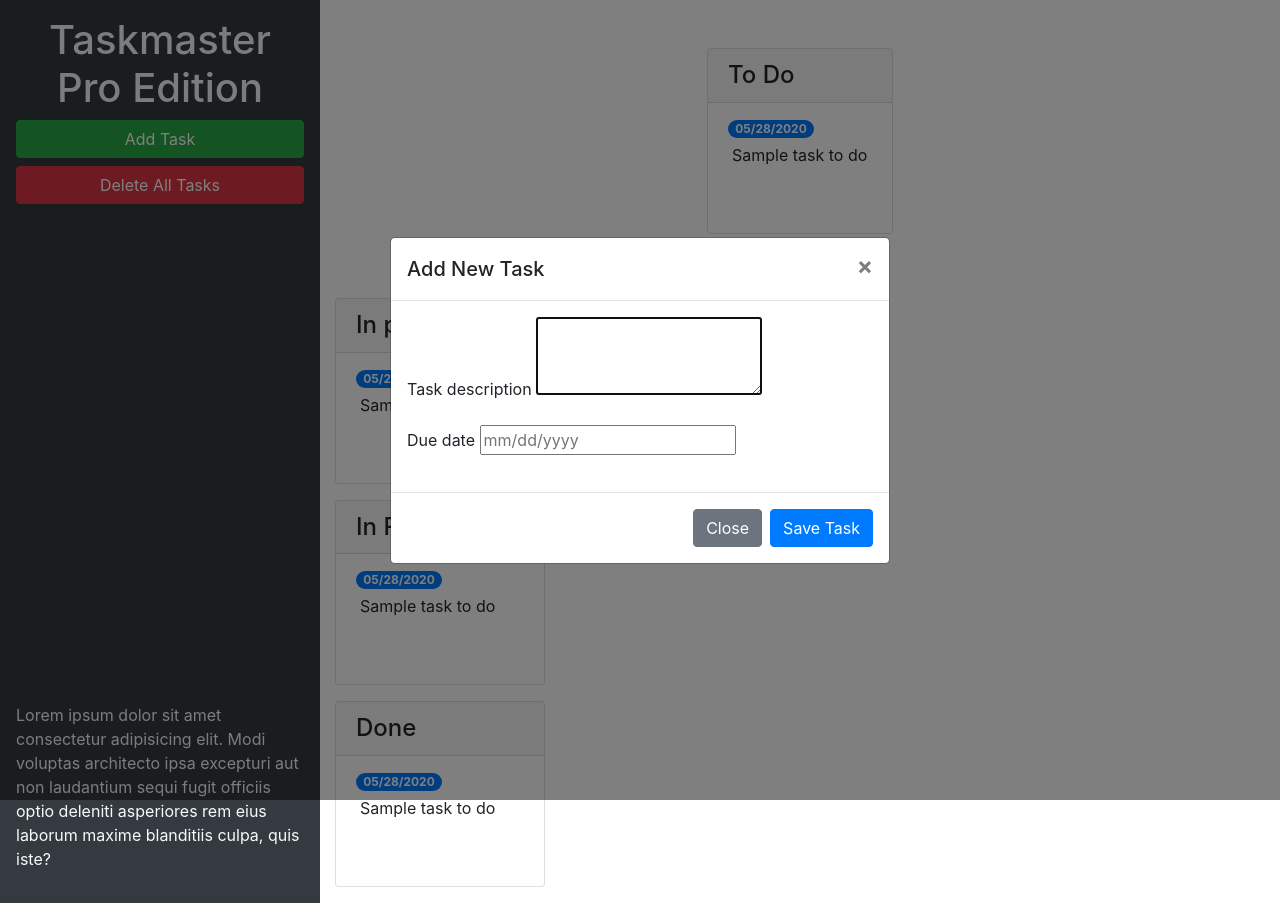
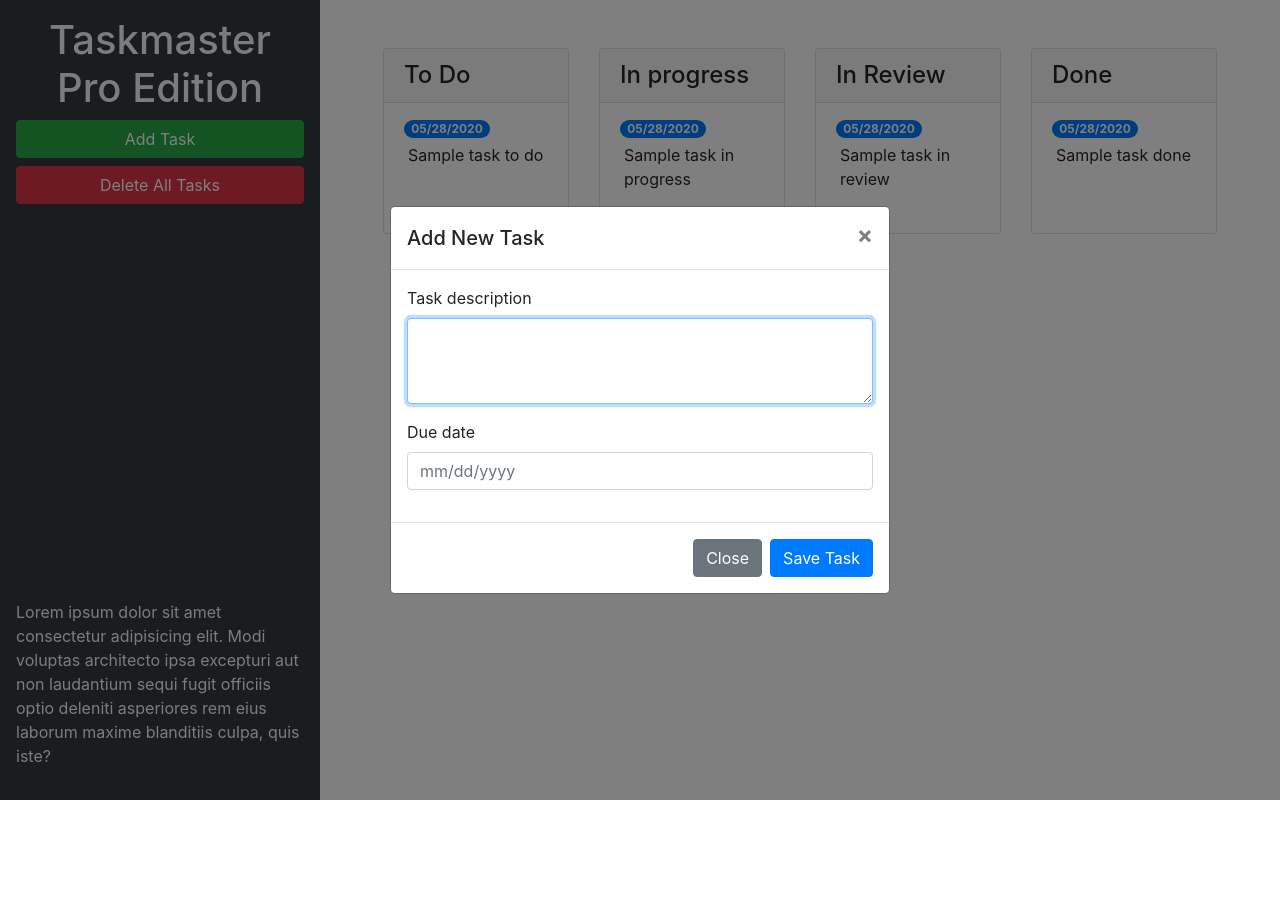
Before and after one commit to sas1300/taskmaster-pro, a plain HTML site: page index.html in a window 1280 px wide. Both pictures are taken after a click on the button "Add Task". After the commit the page ends 800 px from the top, so only its background shows below. Drawn offline with nearby package versions, Linux system fonts and the light colour scheme.

Commit message:
grid and UI components

```diff
--- a/index.html
+++ b/index.html
@@ -38,18 +38,15 @@
             </ul>
           </div>
         </div>
-      </div>
   <!-- todo end -->
   <!-- in progress start -->
       <div class="col-12 col-md-6 col-xl-3 mb-3">
         <div class="card">
-          <h4 class="card-header">
-            In progress
-          </h4>
+          <h4 class="card-header">In progress</h4>
           <ul id="list-inProgress" class="list-group list-group-flush">
             <li class="list-group-item">
               <span class="badge badge-primary badge-pill">05/28/2020</span>
-              <p class="m-1">Sample task to do</p>
+              <p class="m-1">Sample task in progress</p>
             </li>
           </ul>
         </div>
@@ -58,13 +55,11 @@
   <!--in review start-->
     <div class="col-12 col-md-6 col-xl-3 mb-3">
       <div class="card">
-        <h4 class="card-header">
-          In Review
-        </h4>
+        <h4 class="card-header">In Review</h4>
         <ul id="list-inReview" class="list-group list-group-flush">
           <li class="list-group-item">
             <span class="badge badge-primary badge-pill">05/28/2020</span>
-            <p class="m-1">Sample task to do</p>
+            <p class="m-1">Sample task in review</p>
           </li>
         </ul>
       </div>
@@ -73,13 +68,11 @@
   <!-- done start -->
     <div class="col-12 col-md-6 col-xl-3 mb-3">
       <div class="card">
-        <h4 class="card-header">
-          Done
-        </h4>
+        <h4 class="card-header">Done</h4>
         <ul id="list-done" class="list-group list-group-flush">
           <li class="list-group-item">
             <span class="badge badge-primary badge-pill">05/28/2020</span>
-            <p class="m-1">Sample task to do</p>
+            <p class="m-1">Sample task done</p>
           </li>
         </ul>
       </div>
@@ -104,11 +97,11 @@
           <form>
             <div class="form-group">
               <label for="modalTaskDescription">Task description</label>
-              <textarea id="modalTaskDescription" rows="3"></textarea>
+              <textarea id="modalTaskDescription" rows="3" class="form-control"></textarea>
             </div>
             <div class="form-group">
               <label for="modalDueDate">Due date</label>
-              <input type="text" id="modalDueDate" placeholder="mm/dd/yyyy" autocomplete="off" />
+              <input type="text" class="form-control" id="modalDueDate" placeholder="mm/dd/yyyy" autocomplete="off" />
             </div>
           </form>
         </div>
```
